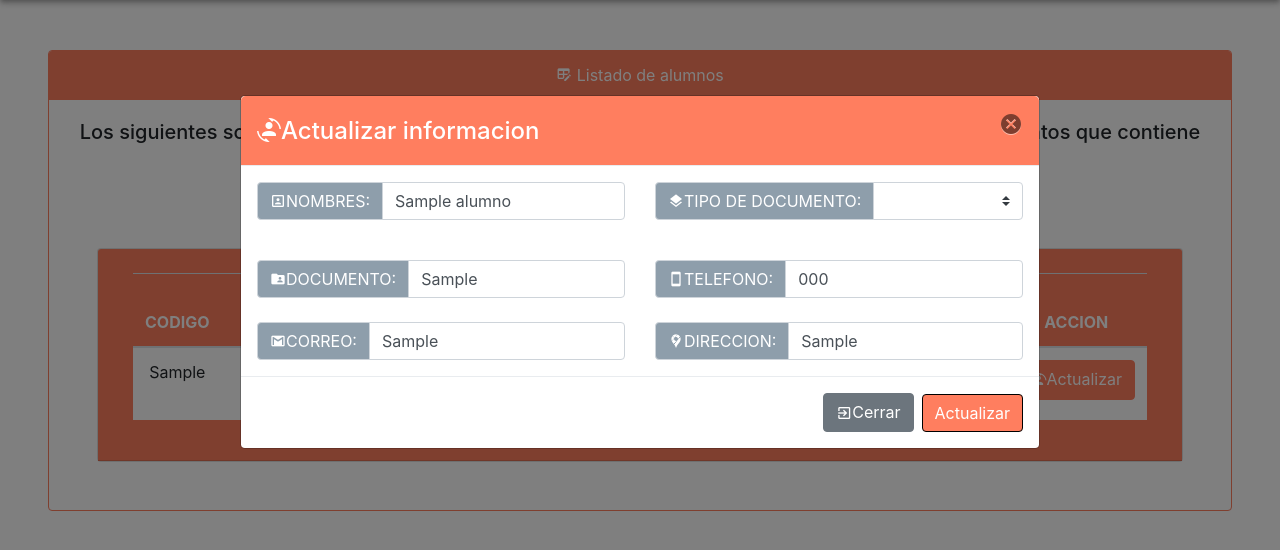
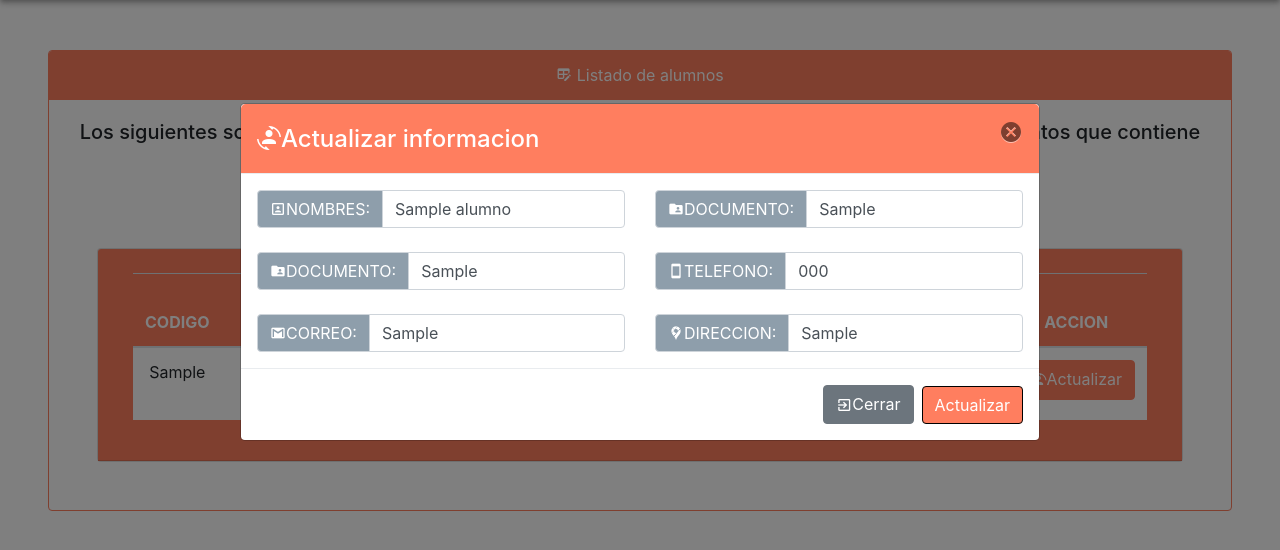
Before and after one commit to DavidCJ-MyAlfred/VuetifyPhpCrud, a PHP site: page /vuetifyCrud/editarUser.php in a window 1280 px wide, after a click on "Actualizar". Shown: the part 128-678 px from the top of the page. Run offline with PHP 8.4, Linux system fonts and the light colour scheme; tables that the repository leaves empty or names only in its code hold one stand-in row (values such as "Sample post"); some libraries are stand-ins or nearby versions.

Commit message:
Se  cambia el dropdown por un input

```diff
--- a/dataUpdate.php
+++ b/dataUpdate.php
@@ -9,6 +9,7 @@
     $correo = $_POST['correo'];
     $telefono = $_POST['telefono'];
     $direccion = $_POST['direccion'];
+
     $sql = "UPDATE alumno SET nombres='$nombres',
                                     documento='$documento',
                                     tipodoc=' $tipodoc',
--- a/editarUser.php
+++ b/editarUser.php
@@ -28,15 +28,11 @@
                 </div>
                 <br />
                 <div class="col-md-6">
-                  <div class="input-group mb-3">
+                  <div class="input-group">
                     <div class="input-group-prepend">
-                      <label class="input-group-text mdi mdi-layers text-white" style="background-color:#8e9eab">TIPO DE DOCUMENTO:</label>
+                      <div class="input-group-text mdi mdi-folder-account text-white" style="background-color:#8e9eab">DOCUMENTO:</div>
                     </div>
-                    <select class="custom-select" name="tipodoc" id="tipodoc" required>
-                      <option selected>Seleccioné...</option>
-                      <option name="tipodoc" id="tipodoc" text="TI">TI</option>
-                      <option name="tipodoc" id="tipodoc" text="CC">CC</option>
-                    </select>
+                    <input type="text" class="form-control" name="tipodoc" id="tipodoc">
                   </div>
                 </div>
                 <br />
```
